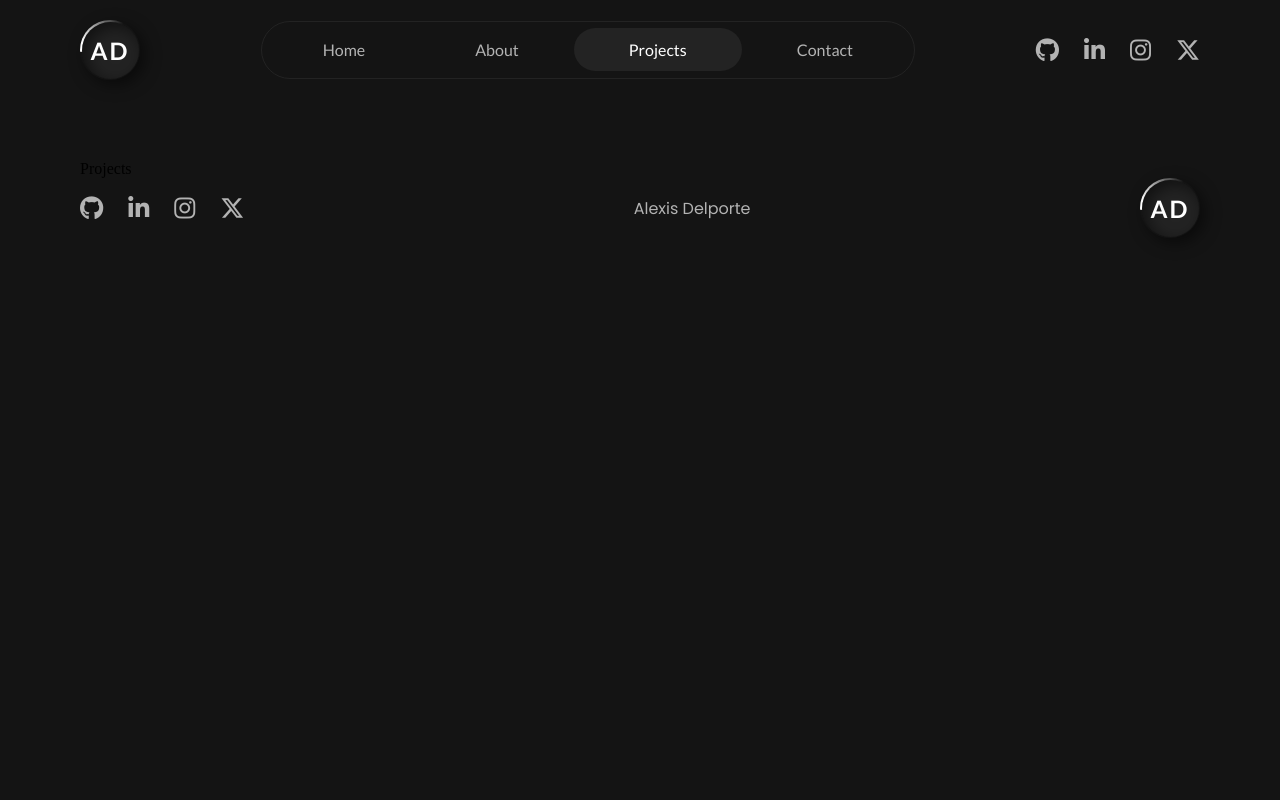
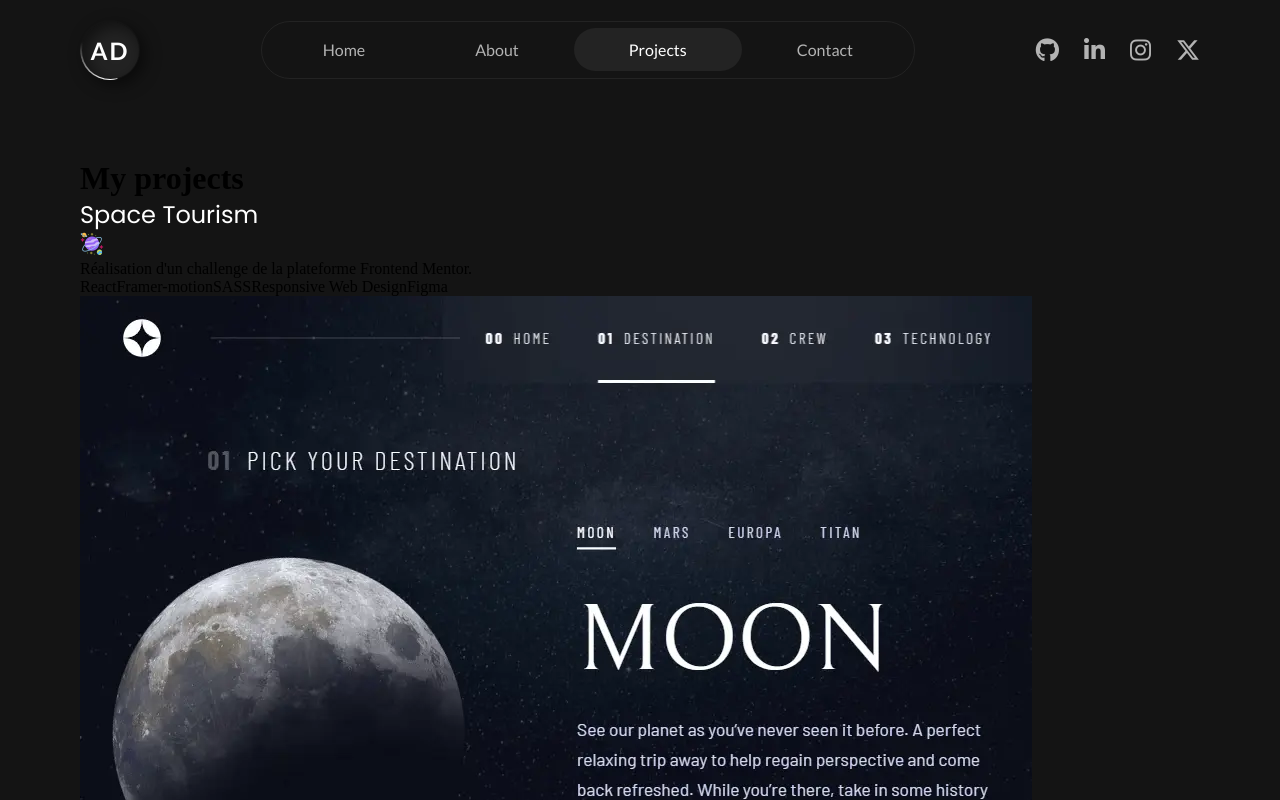
Before and after one commit to AlexDDevv/Portfolio-v3, a React (Vite) app: page /projects in a window 1280 px wide. Shown: the top 800 px of the page. Built offline with nearby package versions, Linux system fonts and the light colour scheme.

Commit message:
Create a component for Projects page

```diff
--- a/src/pages/Projects.jsx
+++ b/src/pages/Projects.jsx
@@ -1,7 +1,26 @@
 import React from 'react'
+import dataProjects from "../data/dataProjects.json"
+import BentoProjects from '../components/projects/BentoProjects'
+import Transition from '../utils/Transition'
 
-export default function Projects() {
-  return (
-    <div>Projects</div>
-  )
+const Projects = () => {
+    return (
+        <main className="main-projects">
+            <h1>My projects</h1>
+            <section className="projects-container">
+                {dataProjects.map(project => (
+                    <BentoProjects
+                        key={project.id}
+                        title={project.title}
+                        icon={project.icon}
+                        description={project.description}
+                        techno={project.techno}
+                        cover={project.cover}
+                    />
+                ))}
+            </section>
+        </main>
+    )
 }
+
+export default Transition(Projects)
```
